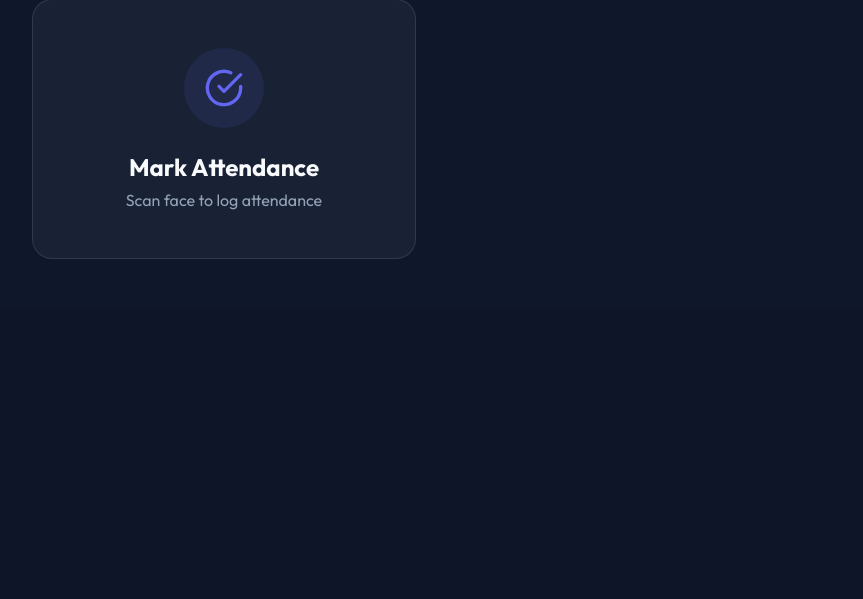
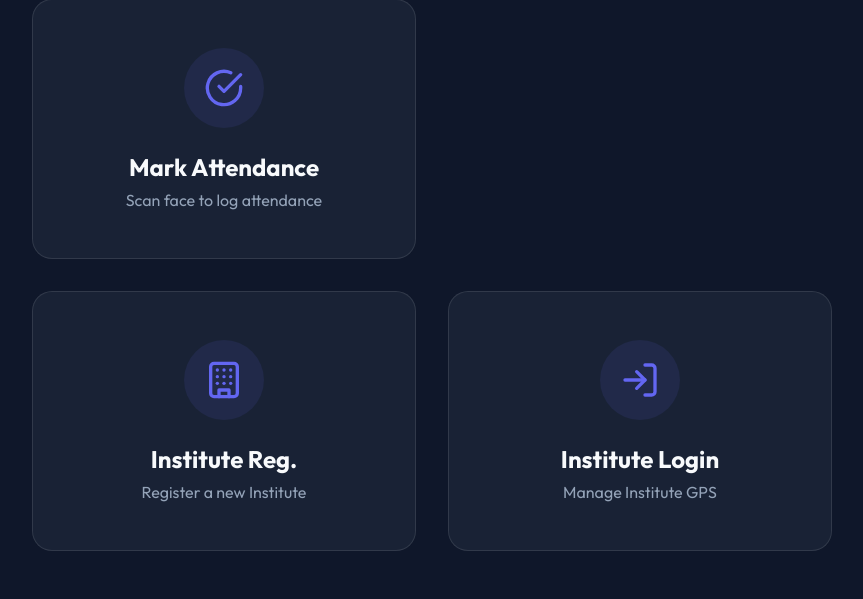
Before and after one commit to soron01-bit/smartAttendence, a Django app: page / in a window 1280 px wide; the page is wider, and only the part inside the window is pictured. Shown: the part 622-1221 px from the top of that part, without its empty margins (208-1071 px from the left). Before the commit the page ends 881 px from the top of that part, so only its background shows below. Run offline with Django 5.2, Linux system fonts and the light colour scheme; some libraries are stand-ins or nearby versions.

Commit message:
Institutelg

```diff
--- a/attendance/urls.py
+++ b/attendance/urls.py
@@ -13,4 +13,11 @@ urlpatterns = [
     path('api/login/', views.api_login, name='api_login'),
     path('api/update_profile/', views.api_update_profile, name='api_update_profile'),
     path('api/rescan_face/', views.api_rescan_face, name='api_rescan_face'),
+    path('institute/register/', views.institute_register_view, name='institute_register'),
+    path('institute/login/', views.institute_login_view, name='institute_login'),
+    path('institute/dashboard/', views.institute_dashboard_view, name='institute_dashboard'),
+    path('api/institute/register/', views.api_institute_register, name='api_institute_register'),
+    path('api/institute/login/', views.api_institute_login, name='api_institute_login'),
+    path('api/institute/update_location/', views.api_update_institute_location, name='api_update_institute_location'),
+    path('api/institute/delete_user/', views.api_institute_delete_user, name='api_institute_delete_user'),
 ]
--- a/attendance/views.py
+++ b/attendance/views.py
@@ -8,12 +8,10 @@ from django.views.decorators.csrf import csrf_exempt
 from django.utils import timezone
 from django.contrib.auth.hashers import make_password, check_password
 import datetime
-from .models import UserProfile, Attendance
+from .models import UserProfile, Attendance, Institute
 
 # Dummy configurations (can be moved to settings.py)
-SCHOOL_LAT = 22.5726
-SCHOOL_LON = 88.3639
-MAX_DISTANCE_METERS = 10000000 # High distance for testing purposes, typically 100
+MAX_DISTANCE_METERS = 100 # Maximum distance in meters to allow attendance
 LATE_CUTOFF_TIME = datetime.time(9, 0, 0)
 
 def haversine(lat1, lon1, lat2, lon2):
@@ -46,9 +44,15 @@ def api_register(request):
             name = data.get('name')
             role = data.get('role')
             descriptor = data.get('descriptor') # Should be a list of 128 floats
+            institute_code = data.get('institute_code')
 
-            if not all([name, role, descriptor]) or len(descriptor) != 128:
-                return JsonResponse({'success': False, 'message': 'Invalid data provided.'}, status=400)
+            if not all([name, role, descriptor, institute_code]) or len(descriptor) != 128:
+                return JsonResponse({'success': False, 'message': 'Invalid data provided or missing institute code.'}, status=400)
+
+            try:
+                institute = Institute.objects.get(unique_code=institute_code)
+            except Institute.DoesNotExist:
+                return JsonResponse({'success': False, 'message': 'Invalid institute code.'}, status=400)
 
             department = data.get('department', '')
             grade_class = data.get('grade_class', '')
@@ -72,6 +76,7 @@ def api_register(request):
             user_profile = UserProfile.objects.create(
                 name=name,
                 role=role,
+                institute=institute,
                 department=department,
                 grade_class=grade_class,
                 roll_number=roll_number,
@@ -104,10 +109,6 @@ def api_match(request):
             if lat is None or lon is None:
                 return JsonResponse({'success': False, 'message': 'Location tracking is required for attendance.'}, status=400)
 
-            dist_to_school = haversine(float(lat), float(lon), SCHOOL_LAT, SCHOOL_LON)
-            if dist_to_school > MAX_DISTANCE_METERS:
-                return JsonResponse({'success': False, 'message': f'You are too far from the school. ({int(dist_to_school)}m away)'}, status=400)
-
             # Load all users
             profiles = UserProfile.objects.all()
             if not profiles.exists():
@@ -124,10 +125,17 @@ def api_match(request):
                     best_match = profile
 
             # Threshold for Euclidean distance with face-api.js SSD is usually ~0.6 with un-normalized descriptors.
-            # 0.5 is a decent strict threshold.
-            threshold = 0.5
+            # 0.55 is a balanced threshold for smooth recognition.
+            threshold = 0.55
 
             if best_match and min_dist < threshold:
+                if not best_match.institute:
+                    return JsonResponse({'success': False, 'message': 'User is not linked to any institute.'}, status=400)
+
+                dist_to_school = haversine(float(lat), float(lon), best_match.institute.latitude, best_match.institute.longitude)
+                if dist_to_school > MAX_DISTANCE_METERS:
+                    return JsonResponse({'success': False, 'message': f'You are too far from your institute. ({int(dist_to_school)}m away)'}, status=400)
+
                 # Check for double attendance safely using exact bounds (fixing SQLite __date bugs)
                 now = timezone.localtime()
                 today_start = now.replace(hour=0, minute=0, second=0, microsecond=0)
@@ -156,7 +164,8 @@ def api_match(request):
                     'distance': min_dist
                 })
             else:
-                return JsonResponse({'success': False, 'message': 'Face not recognized.'}, status=404)
+                msg = f'Face not recognized. (Score: {min_dist:.2f}, needs < {threshold})' if min_dist != float('inf') else 'Face not recognized.'
+                return JsonResponse({'success': False, 'message': msg}, status=404)
 
         except Exception as e:
             return JsonResponse({'success': False, 'message': str(e)}, status=500)
@@ -275,3 +284,115 @@ def api_rescan_face(request):
         except Exception as e:
             return JsonResponse({'success': False, 'message': str(e)}, status=500)
     return JsonResponse({'success': False}, status=405)
+
+# --- INSTITUTE VIEWS ---
+
+def institute_register_view(request):
+    return render(request, 'attendance/institute_register.html')
+
+def institute_login_view(request):
+    if request.session.get('institute_id'):
+        return redirect('institute_dashboard')
+    return render(request, 'attendance/institute_login.html')
+
+def institute_dashboard_view(request):
+    institute_id = request.session.get('institute_id')
+    if not institute_id:
+        return redirect('institute_login')
+    try:
+        institute = Institute.objects.get(id=institute_id)
+        members = institute.members.all().order_by('-created_at')
+        return render(request, 'attendance/institute_dashboard.html', {'institute': institute, 'members': members})
+    except Institute.DoesNotExist:
+        request.session.flush()
+        return redirect('institute_login')
+
+@csrf_exempt
+def api_institute_register(request):
+    if request.method == "POST":
+        try:
+            data = json.loads(request.body)
+            name = data.get('name')
+            password = data.get('password')
+            if not name or not password:
+                return JsonResponse({'success': False, 'message': 'Provide Name and Password.'}, status=400)
+
+            institute = Institute.objects.create(
+                name=name,
+                password=make_password(password)
+            )
+            return JsonResponse({
+                'success': True,
+                'message': 'Institute registered successfully!',
+                'unique_code': institute.unique_code
+            })
+        except Exception as e:
+            return JsonResponse({'success': False, 'message': str(e)}, status=500)
+    return JsonResponse({'success': False, 'message': 'Invalid method.'}, status=405)
+
+@csrf_exempt
+def api_institute_login(request):
+    if request.method == "POST":
+        try:
+            data = json.loads(request.body)
+            unique_code = data.get('unique_code')
+            password = data.get('password')
+
+            if not unique_code or not password:
+                return JsonResponse({'success': False, 'message': 'Provide Unique Code and Password.'}, status=400)
+
+            institute = Institute.objects.get(unique_code=unique_code)
+            if check_password(password, institute.password):
+                request.session['institute_id'] = institute.id
+                return JsonResponse({'success': True, 'message': 'Login successful'})
+            else:
+                return JsonResponse({'success': False, 'message': 'Invalid password.'}, status=401)
+        except Institute.DoesNotExist:
+            return JsonResponse({'success': False, 'message': 'Institute not found.'}, status=404)
+        except Exception as e:
+            return JsonResponse({'success': False, 'message': str(e)}, status=500)
+    return JsonResponse({'success': False, 'message': 'Invalid method.'}, status=405)
+
+@csrf_exempt
+def api_update_institute_location(request):
+    if request.method == "POST":
+        institute_id = request.session.get('institute_id')
+        if not institute_id:
+            return JsonResponse({'success': False, 'message': 'Unauthorized'}, status=401)
+        try:
+            data = json.loads(request.body)
+            lat = data.get('lat')
+            lon = data.get('lon')
+            if lat is None or lon is None:
+                return JsonResponse({'success': False, 'message': 'Latitude and longitude are required.'}, status=400)
+
+            institute = Institute.objects.get(id=institute_id)
+            institute.latitude = float(lat)
+            institute.longitude = float(lon)
+            institute.save()
+            return JsonResponse({'success': True, 'message': 'Location updated successfully.'})
+        except Exception as e:
+            return JsonResponse({'success': False, 'message': str(e)}, status=500)
+    return JsonResponse({'success': False, 'message': 'Invalid method.'}, status=405)
+
+@csrf_exempt
+def api_institute_delete_user(request):
+    if request.method == "POST":
+        institute_id = request.session.get('institute_id')
+        if not institute_id:
+            return JsonResponse({'success': False, 'message': 'Unauthorized'}, status=401)
+        try:
+            data = json.loads(request.body)
+            user_id = data.get('user_id')
+            if not user_id:
+                return JsonResponse({'success': False, 'message': 'User ID required.'}, status=400)
+
+            institute = Institute.objects.get(id=institute_id)
+            user_to_delete = UserProfile.objects.get(user_id=user_id, institute=institute)
+            user_to_delete.delete()
+            return JsonResponse({'success': True, 'message': 'User deleted successfully.'})
+        except UserProfile.DoesNotExist:
+            return JsonResponse({'success': False, 'message': 'User not found or does not belong to your institute.'}, status=404)
+        except Exception as e:
+            return JsonResponse({'success': False, 'message': str(e)}, status=500)
+    return JsonResponse({'success': False, 'message': 'Invalid method.'}, status=405)
--- a/templates/attendance/index.html
+++ b/templates/attendance/index.html
@@ -31,4 +31,22 @@
         <p>Scan face to log attendance</p>
     </a>
 </div>
+
+<div class="hero-grid" style="margin-top: 2rem;">
+    <a href="/institute/register/" class="action-card">
+        <div class="action-icon">
+            <svg xmlns="http://www.w3.org/2000/svg" width="40" height="40" viewBox="0 0 24 24" fill="none" stroke="currentColor" stroke-width="2" stroke-linecap="round" stroke-linejoin="round"><rect x="4" y="2" width="16" height="20" rx="2" ry="2"/><path d="M9 22v-4h6v4"/><path d="M8 6h.01"/><path d="M16 6h.01"/><path d="M12 6h.01"/><path d="M12 10h.01"/><path d="M12 14h.01"/><path d="M16 10h.01"/><path d="M16 14h.01"/><path d="M8 10h.01"/><path d="M8 14h.01"/></svg>
+        </div>
+        <h2>Institute Reg.</h2>
+        <p>Register a new Institute</p>
+    </a>
+
+    <a href="/institute/login/" class="action-card">
+        <div class="action-icon">
+            <svg xmlns="http://www.w3.org/2000/svg" width="40" height="40" viewBox="0 0 24 24" fill="none" stroke="currentColor" stroke-width="2" stroke-linecap="round" stroke-linejoin="round"><path d="M15 3h4a2 2 0 0 1 2 2v14a2 2 0 0 1-2 2h-4"/><polyline points="10 17 15 12 10 7"/><line x1="15" y1="12" x2="3" y2="12"/></svg>
+        </div>
+        <h2>Institute Login</h2>
+        <p>Manage Institute GPS</p>
+    </a>
+</div>
 {% endblock %}
```
Also changed, not shown: attendance/models.py (+17 -0 lines), templates/attendance/institute_dashboard.html (added, +115 -0 lines), templates/attendance/institute_login.html (added, +49 -0 lines), templates/attendance/institute_register.html (added, +51 -0 lines), templates/attendance/register.html (+10 -2 lines), attendance/migrations/0005_institute_userprofile_institute.py (added).
